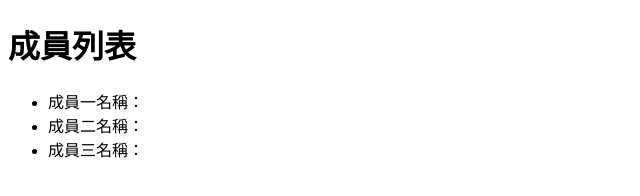
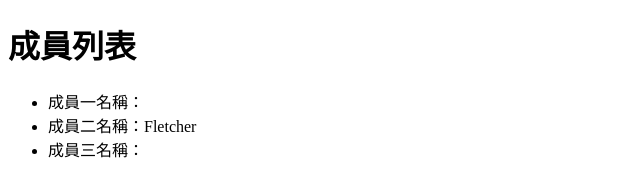
Before and after one commit to tw30006/test1109-1, a plain HTML site: page index.html in a window 1280 px wide. Shown: the full height of the page, 0-640 px from the left. Drawn offline with Linux system fonts and the light colour scheme.

Commit message:
Add New Menber B

```diff
--- a/index.html
+++ b/index.html
@@ -9,7 +9,7 @@
     <h1>成員列表</h1>
     <ul>
         <li>成員一名稱：</li>
-        <li>成員二名稱：</li>
+        <li>成員二名稱：Fletcher</li>
         <li>成員三名稱：</li>
     </ul>
 </body>
```
